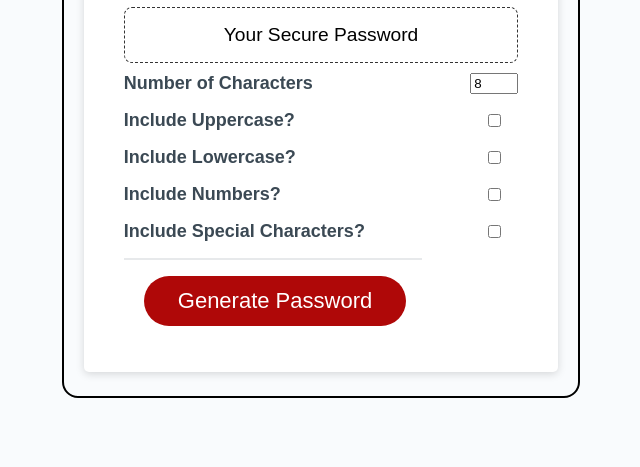
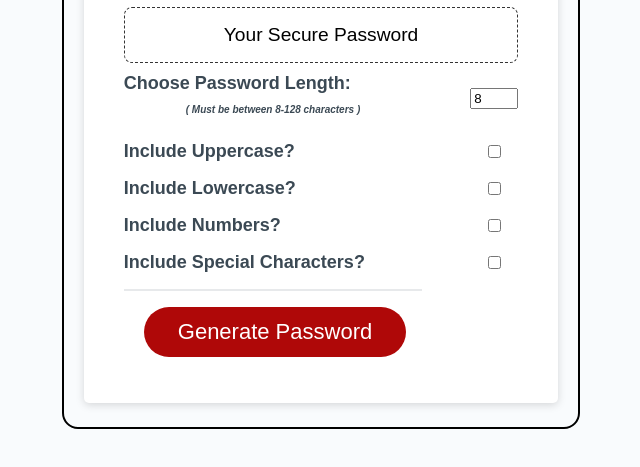
Before and after one commit to Kovaceva11/Random-Password-Generator, a plain HTML site: page index.html in a window 1280 px wide. Shown: the part 251-718 px from the top of the page, without its empty margins (319-959 px from the left). Drawn offline with Linux system fonts and the light colour scheme.

Commit message:
reworded form input text

```diff
--- a/index.html
+++ b/index.html
@@ -22,7 +22,8 @@
 
         <!-- Added form for selection of password customization -->
         <form id=passwordGenForm class="form">
-          <label for=""> Number of Characters</label>
+          <label for=""> Choose Password Length:
+            <p class="pw-length-requirement">( Must be between 8-128 characters )</p></label>
           <div class="character-amount-container">
             <input class="number-input" type="number" min="8" max="128" value="8" id="characterAmountNumber">
           </div>
--- a/style.css
+++ b/style.css
@@ -146,6 +146,11 @@ label {
   width: 3rem;
 }
 
+.pw-length-requirement {
+  font-size: x-small;
+  font-style: italic;
+  text-align: center;
+}
 
 /* Password Display Box */
 .password-display {
```
